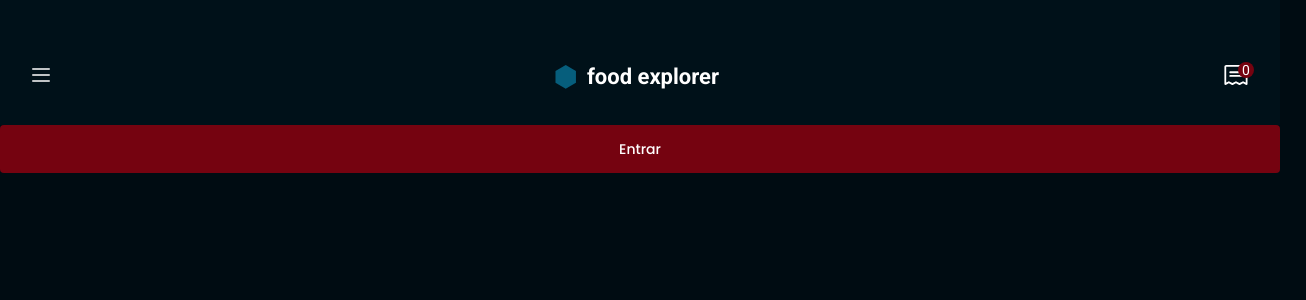
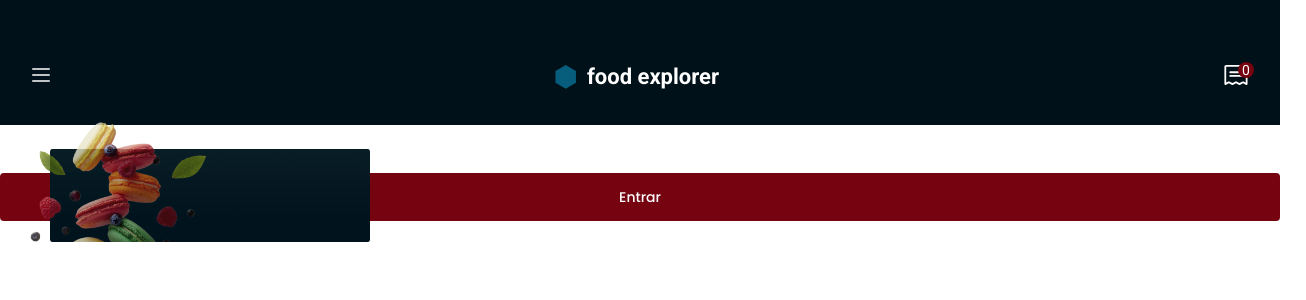
Before and after one commit to EmanuelQuintino/Food-Explorer, a React (Vite) app in the folder client/: page / in a window 1280 px wide. Shown: the top 300 px of the page, 1306 px wide, since content can reach past the window. Built offline with nearby package versions, Linux system fonts and the light colour scheme.

Commit message:
add component slogan

```diff
--- a/client/src/components/HeaderMenu/index.jsx
+++ b/client/src/components/Navbar/index.jsx
@@ -5,7 +5,7 @@ import logoExplorer from "../../assets/logoExplorer.svg"
 import saleIcon from "../../assets/saleIcon.svg"
 import { useState } from "react";
 
-export function HeaderMenu() {
+export function Navbar() {
   const [menuActive, setMenuActive] = useState(false);
   const toggleMenu = () => setMenuActive(menuActive ? false : true);
 
--- /dev/null
+++ b/client/src/components/Slogan/index.jsx
@@ -0,0 +1,12 @@
+import { Container } from "./style";
+
+export function Slogan() {
+  return (
+    <Container>
+      <div className="box">
+        <img src="images/rectangle.png" alt="rectangle" className="rectangle"/>
+        <img src="images/pngegg.png" alt="pngegg" className="pngegg" />
+      </div>
+    </Container>
+  )
+}
--- /dev/null
+++ b/client/src/components/Slogan/style.js
@@ -0,0 +1,27 @@
+import styled from "styled-components";
+
+export const Container = styled.div`
+  width: 100%;
+  margin: 0 auto;
+
+  .box {
+    padding: 2.4rem;
+    position: relative;
+    left: 52%;
+    transform: translateX(-50%);
+  }
+
+  .pngegg {
+    position: absolute;
+    width: 19.0rem;
+    height: auto;
+    left: -.2rem;
+    top: -.5rem;
+  }
+
+  .rectangle {
+    position: absolute;
+    width: 32.0rem;
+    height: 9.3rem;
+  }
+`;
--- a/client/src/pages/App/index.jsx
+++ b/client/src/pages/App/index.jsx
@@ -1,13 +1,15 @@
 import { Button } from "../../components/Button"
 import { HeaderAuthentication } from "../../components/HeaderAuthentication"
-import { HeaderMenu } from "../../components/HeaderMenu"
+import { Navbar } from "../../components/Navbar"
+import { Slogan } from "../../components/Slogan"
 import { Container } from "./style"
 
 export function App() {
   return (
     <Container>
       {/* <HeaderAuthentication/> */}
-      <HeaderMenu/>
+      <Navbar/>
+      <Slogan/>
       <Button name={"Entrar"}/>
     </Container>
   )
--- a/client/src/styles/global.js
+++ b/client/src/styles/global.js
@@ -13,7 +13,7 @@ export const GlobalStyles = createGlobalStyle`
   }
 
   body {
-    background: ${({ theme }) => theme.colors.dark500};
+    /* background: ${({ theme }) => theme.colors.dark500}; */
     color: ${({ theme }) => theme.colors.light100};
     font-size: 1.6rem;
     font-family: 'Roboto', sans-serif;
```
Also changed, not shown: client/public/images/pngegg.png (added), client/public/images/rectangle.png (added), client/src/components/Navbar/style.js (renamed from client/src/components/HeaderMenu/style.js).
